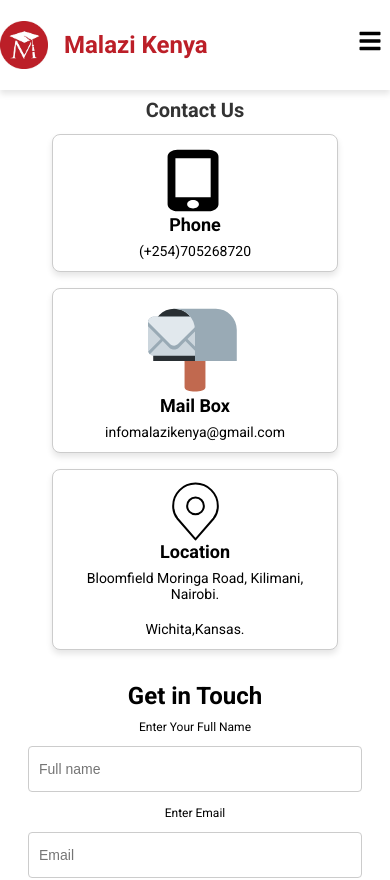
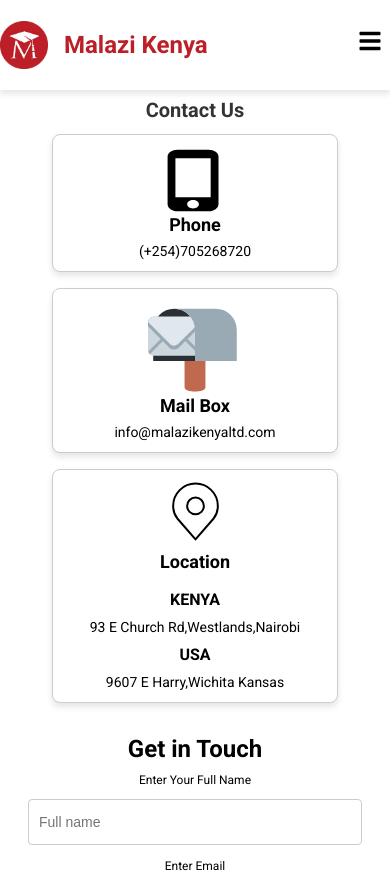
Before and after one commit to Mbuthiasakara1/Malazi-Kenya, a React (Vite) app: page /contact in a window 390 px wide. Shown: the top 880 px of the page. Built offline with nearby package versions, Linux system fonts and the light colour scheme.

Commit message:
contact-page-update

```diff
--- a/src/components/Footer.jsx
+++ b/src/components/Footer.jsx
@@ -49,7 +49,7 @@ function Footer() {
         <h3>Contact us:</h3>
         <p>
           <MdOutlineEmail />
-          <Link to="mailto:">infomalazikenya@gmail.com</Link>
+          <Link to="mailto:">info@malazikenyaltd.com</Link>
         </p>
         <p>
           <FiPhone />
@@ -57,8 +57,9 @@ function Footer() {
         </p>
         <p>
           <IoLocationOutline />
-          Nairobi <br style={{ marginBottom: "5px" }} />
-          Wichita, Kansas.
+          Westlands,Nairobi,Kenya
+          <br style={{ marginBottom: "5px" }} />
+          Wichita ,Kansas,USA
         </p>
         <div className="socials">
           <FaXTwitter />
--- a/src/pages/Contact.css
+++ b/src/pages/Contact.css
@@ -63,6 +63,25 @@
   align-items: flex-end;
 }
 
+.info-box-location{
+  text-align:left;
+  gap:10px;
+  width: 350px;
+  height: 250px;
+  border: 1px solid #ccc;
+  padding: 20px;
+  border-radius: 10px;
+  background-color: #FFFFFF;
+  box-shadow: 0px 4px 6px rgba(0, 0, 0, 0.1);
+  display: flex;
+  flex-direction: column;
+  justify-content: center;
+  align-items: center;
+}
+.location-style {
+  text-align:left;
+  font-size:18px;
+}
 @media (max-width: 768px) {
   .contact-container h1 {
     font-size: 24px; /* Reduce heading font size */
@@ -75,6 +94,19 @@
     gap: 20px; /* Add spacing between stacked boxes */
     margin-bottom: 2em;
   }
+  .info-box-location{
+    width: 300px;
+    height: auto;
+    padding: 16px;
+
+  }
+  .info-box-location h3{
+   font-size:20px;
+  }
+
+  .info-box-location p{
+      font-size:16px;
+    }
 
   .info-box {
     width: 300px;
@@ -134,7 +166,19 @@
   .info-box p {
     font-size: 14px; /* Further reduce paragraph font size */
   }
+  .info-box-location{
+    width: 260px;
+    padding: 12px;
+    border-radius: 8px;
 
+  }
+  .info-box-location h3{
+     font-size: 18px; /* Further reduce subheading font size */
+    margin-bottom: 8px; /* Adjust margin */
+  }
+  .info-box-location p{
+    font-size:14px;
+  }
   .contact-form-map {
     gap: 24px; /* Reduce spacing between form and map */
     margin: 1.5em 0; /* Adjust overall margin */
--- a/src/pages/Contact.jsx
+++ b/src/pages/Contact.jsx
@@ -11,7 +11,6 @@ function Contact() {
      document.title = "Contact | Malazi Kenya";
    }, []);
   return (
-
     <div>
       <Navbar />
       <div className="contact-container">
@@ -25,19 +24,19 @@ function Contact() {
             <p>(+254)705268720</p>
           </div>
           <div className="info-box">
-
             <img src="icons/mail.svg" alt="phone-icon" />
 
             <h3>Mail Box</h3>
-            <p>infomalazikenya@gmail.com</p>
+            <p>info@malazikenyaltd.com</p>
           </div>
-          <div className="info-box">
+          <div className="info-box-location">
             <img src="icons/Group.svg" alt="mail-icon" />
 
             <h3>Location</h3>
-            <p>Bloomfield Moringa Road, Kilimani, Nairobi.</p>
-            <br style={{marginBottom:"5px"}}/>
-            <p>Wichita,Kansas.</p>
+            <h4>KENYA</h4>
+            <p className="location-style">93 E Church Rd,Westlands,Nairobi</p>
+            <h4>USA</h4>
+            <p className="location-style">9607 E Harry,Wichita Kansas</p>
           </div>
         </div>
 
@@ -48,13 +47,12 @@ function Contact() {
 
           <div className="map-container">
             <iframe
-              src="https://www.google.com/maps/embed?pb=!1m18!1m12!1m3!1d3988.7983853397336!2d36.775190075504746!3d-1.2955571356374396!2m3!1f0!2f0!3f0!3m2!1i1024!2i768!4f13.1!3m3!1m2!1s0x182f1a0b49aca23b%3A0x64b1629aa01be05a!2sBloomfield%20Apartments!5e0!3m2!1sen!2ske!4v1736773125316!5m2!1sen!2ske"
+              src="https://www.google.com/maps/embed?pb=!1m18!1m12!1m3!1d3988.843984084938!2d36.78787497550461!3d-1.2662642356056777!2m3!1f0!2f0!3f0!3m2!1i1024!2i768!4f13.1!3m3!1m2!1s0x182f175d0f600003%3A0x9c3d814605afd56a!2s93%20E%20Church%20Rd%2C%20Nairobi!5e0!3m2!1sen!2ske!4v1737915596086!5m2!1sen!2ske"
               width="600"
               height="460"
               style={{ border: 0 }}
-              allowFullScreen=""
+              allowfullscreen=""
               loading="lazy"
-              referrerPolicy="no-referrer-when-downgrade"
             ></iframe>
           </div>
         </div>
```
Also changed, not shown: 1 other file (tests, documents, lock files or other folders).
